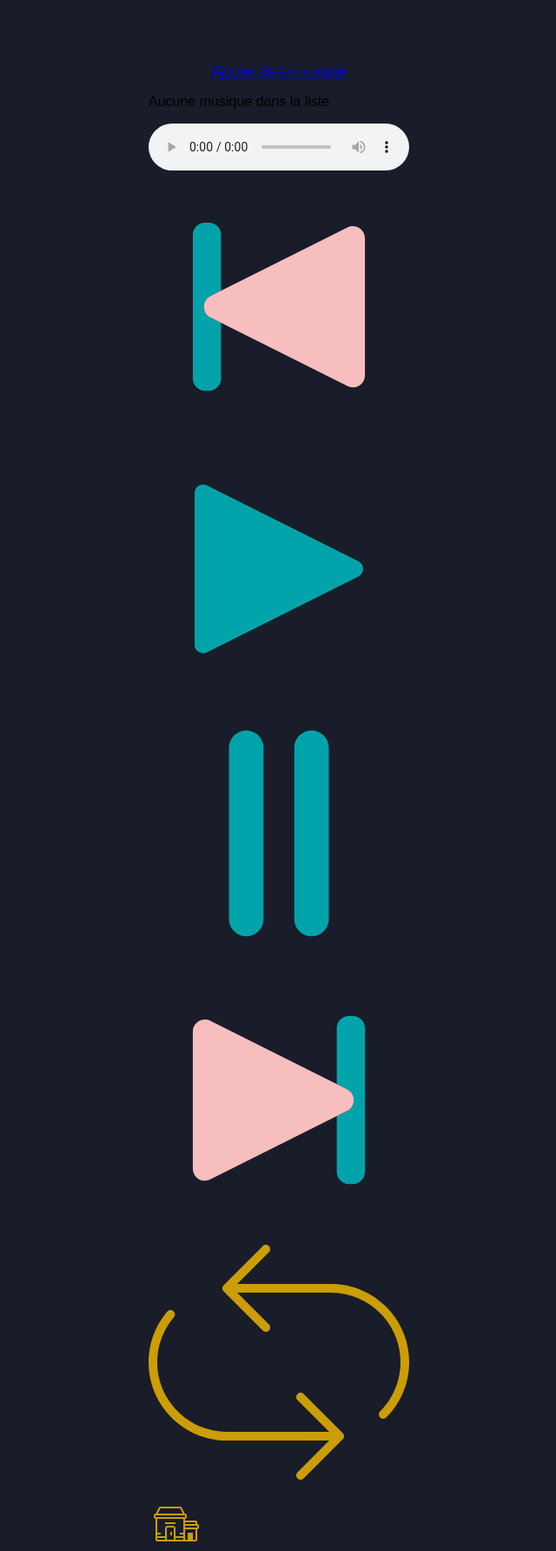
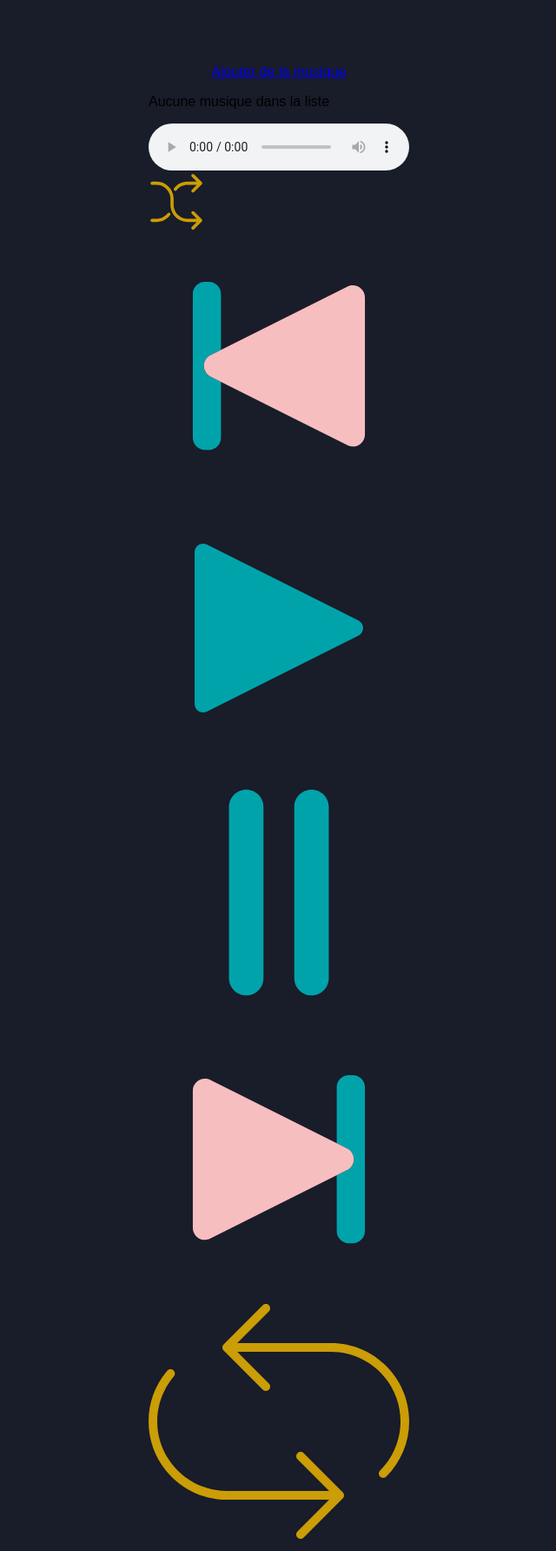
Before and after one commit to f3f00cb0/testApp, a Symfony app: template templates/home/profile.html.twig in a window 1280 px wide. Shown: the part 524-2307 px from the top of the page at 87% size, without its empty margins (319-959 px from the left). Run offline with Twig, Linux system fonts and the light colour scheme; the template is opened without the code that fills it, so the values that code supplies are empty; some libraries are stand-ins or nearby versions.

Commit message:
App Controls

```diff
--- a/templates/home/profile.html.twig
+++ b/templates/home/profile.html.twig
@@ -65,6 +65,22 @@
                     </div>
                 </div>
                 <div class="columns is-mobile" id="controlButtons">
+                    <div class="column is-2 has-text-centered is-offset-1">
+                        <label class="shuffle" for="shuffle" onclick="shuffle()">
+
+                        </label>
+                        <svg xmlns="http://www.w3.org/2000/svg" xmlns:xlink="http://www.w3.org/1999/xlink" version="1.1"
+                             id="shufflebutton" x="0px" y="0px" viewBox="0 0 471.475 471.475"
+                             style="enable-background:new 0 0 471.475 471.475;" xml:space="preserve" width="64" height="64">
+                            <g>
+                                <g>
+                                    <path d="M180.25,329.875c-6-4.5-14.4-3.3-18.9,2.7c-22.5,29.8-56.8,46.9-94.1,46.9h-37.2c-7.5,0-13.5,6-13.5,13.5    s6,13.5,13.5,13.5h37.3c23.1,0,45.2-5.3,65.6-15.7c19.5-9.9,36.8-24.4,50-42C187.35,342.875,186.25,334.375,180.25,329.875z" style="fill: #cb9d06;"/>
+                                    <path d="M218.35,140.075c2.5,1.9,5.4,2.8,8.3,2.8c4,0,8-1.8,10.7-5.2c22.5-29,56.4-45.6,93-45.6h78.5l-41.9,41.9    c-5.3,5.3-5.3,13.8,0,19.1c2.6,2.6,6.1,4,9.5,4s6.9-1.3,9.5-4l65-65c5.3-5.3,5.3-13.8,0-19.1l-65-65c-5.3-5.3-13.8-5.3-19.1,0    c-5.3,5.3-5.3,13.8,0,19.1l41.9,41.9h-78.5c-45,0-86.7,20.4-114.4,56.1C211.45,127.075,212.45,135.475,218.35,140.075z" style="fill: #cb9d06;"/>
+                                    <path d="M386.05,318.475c-5.3-5.3-13.8-5.3-19.1,0c-5.3,5.3-5.3,13.8,0,19.1l41.9,41.9h-78.5c-64.9,0-117.7-52.8-117.7-117.7v-52    c0-79.8-64.9-144.7-144.7-144.7h-37.3c-7.5,0-13.5,6-13.5,13.5s6,13.5,13.5,13.5h37.3c64.9,0,117.7,52.8,117.7,117.7v52    c0,79.8,64.9,144.7,144.7,144.7h78.5l-41.9,41.9c-5.3,5.3-5.3,13.8,0,19.1c2.6,2.6,6.1,4,9.5,4s6.9-1.3,9.5-4l65-65    c5.3-5.3,5.3-13.8,0-19.1L386.05,318.475z" style="fill: #cb9d06;"/>
+                                </g>
+                            </g>
+                        </svg>
+                    </div>
                     <div class="column is-2">
                         <label class="backward" for="backward">
                             <svg version="1.1" id="backwardbutton" onclick="backward()"
@@ -89,7 +105,7 @@
                                     </svg>
                         </label>
                     </div>
-                    <div class="column is-2">
+                    <div class="column is-2 has-text-centered">
                         <label class="play" for="play">
                             <svg version="1.1" id="playbutton" onclick="togglePlayPause()"
                                  xmlns="http://www.w3.org/2000/svg" xmlns:xlink="http://www.w3.org/1999/xlink" x="0px"
@@ -121,7 +137,7 @@
                                     </svg>
                         </label>
                     </div>
-                    <div class="column is-2">
+                    <div class="column is-2 has-text-centered">
                         <label class="forward" for="forward">
                             <svg version="1.1" id="forwardbutton" onclick="forward()" xmlns="http://www.w3.org/2000/svg"
                                  xmlns:xlink="http://www.w3.org/1999/xlink" x="0px" y="0px"
@@ -151,9 +167,11 @@
                                  style="enable-background:new 0 0 60 60;" xml:space="preserve">
                                 <g>
                                     <path id="repeatButtonTop"
-                                          d="M42,12H20.414l7.293-7.293c0.391-0.391,0.391-1.023,0-1.414s-1.023-0.391-1.414,0l-8.999,8.999   c-0.093,0.092-0.166,0.203-0.217,0.326c-0.101,0.244-0.101,0.52,0,0.764c0.051,0.123,0.124,0.234,0.217,0.326l8.999,8.999   C26.488,22.902,26.744,23,27,23s0.512-0.098,0.707-0.293c0.391-0.391,0.391-1.023,0-1.414L20.414,14H42c8.822,0,16,7.178,16,16   c0,4.252-1.668,8.264-4.696,11.295c-0.391,0.391-0.391,1.024,0,1.414c0.195,0.195,0.451,0.293,0.707,0.293s0.512-0.098,0.707-0.293   C58.124,39.3,60,34.786,60,30C60,20.075,51.925,12,42,12z" style="fill: #cb9d06;"/>
+                                          d="M42,12H20.414l7.293-7.293c0.391-0.391,0.391-1.023,0-1.414s-1.023-0.391-1.414,0l-8.999,8.999   c-0.093,0.092-0.166,0.203-0.217,0.326c-0.101,0.244-0.101,0.52,0,0.764c0.051,0.123,0.124,0.234,0.217,0.326l8.999,8.999   C26.488,22.902,26.744,23,27,23s0.512-0.098,0.707-0.293c0.391-0.391,0.391-1.023,0-1.414L20.414,14H42c8.822,0,16,7.178,16,16   c0,4.252-1.668,8.264-4.696,11.295c-0.391,0.391-0.391,1.024,0,1.414c0.195,0.195,0.451,0.293,0.707,0.293s0.512-0.098,0.707-0.293   C58.124,39.3,60,34.786,60,30C60,20.075,51.925,12,42,12z"
+                                          style="fill: #cb9d06;"/>
                                     <path id="repeatButtonBottom"
-                                          d="M35.707,37.293c-0.391-0.391-1.023-0.391-1.414,0s-0.391,1.023,0,1.414L41.586,46H18C9.178,46,2,38.822,2,30   c0-3.783,1.359-7.46,3.828-10.354c0.358-0.421,0.309-1.052-0.111-1.41c-0.419-0.359-1.052-0.31-1.41,0.111   C1.529,21.604,0,25.741,0,30c0,9.925,8.075,18,18,18h23.586l-7.293,7.293c-0.391,0.391-0.391,1.023,0,1.414   C34.488,56.902,34.744,57,35,57s0.512-0.098,0.707-0.293l9-9c0.391-0.391,0.391-1.023,0-1.414L35.707,37.293z" style="fill: #cb9d06;"/>
+                                          d="M35.707,37.293c-0.391-0.391-1.023-0.391-1.414,0s-0.391,1.023,0,1.414L41.586,46H18C9.178,46,2,38.822,2,30   c0-3.783,1.359-7.46,3.828-10.354c0.358-0.421,0.309-1.052-0.111-1.41c-0.419-0.359-1.052-0.31-1.41,0.111   C1.529,21.604,0,25.741,0,30c0,9.925,8.075,18,18,18h23.586l-7.293,7.293c-0.391,0.391-0.391,1.023,0,1.414   C34.488,56.902,34.744,57,35,57s0.512-0.098,0.707-0.293l9-9c0.391-0.391,0.391-1.023,0-1.414L35.707,37.293z"
+                                          style="fill: #cb9d06;"/>
                                 </g>
                             </svg>
                         </label>
```
